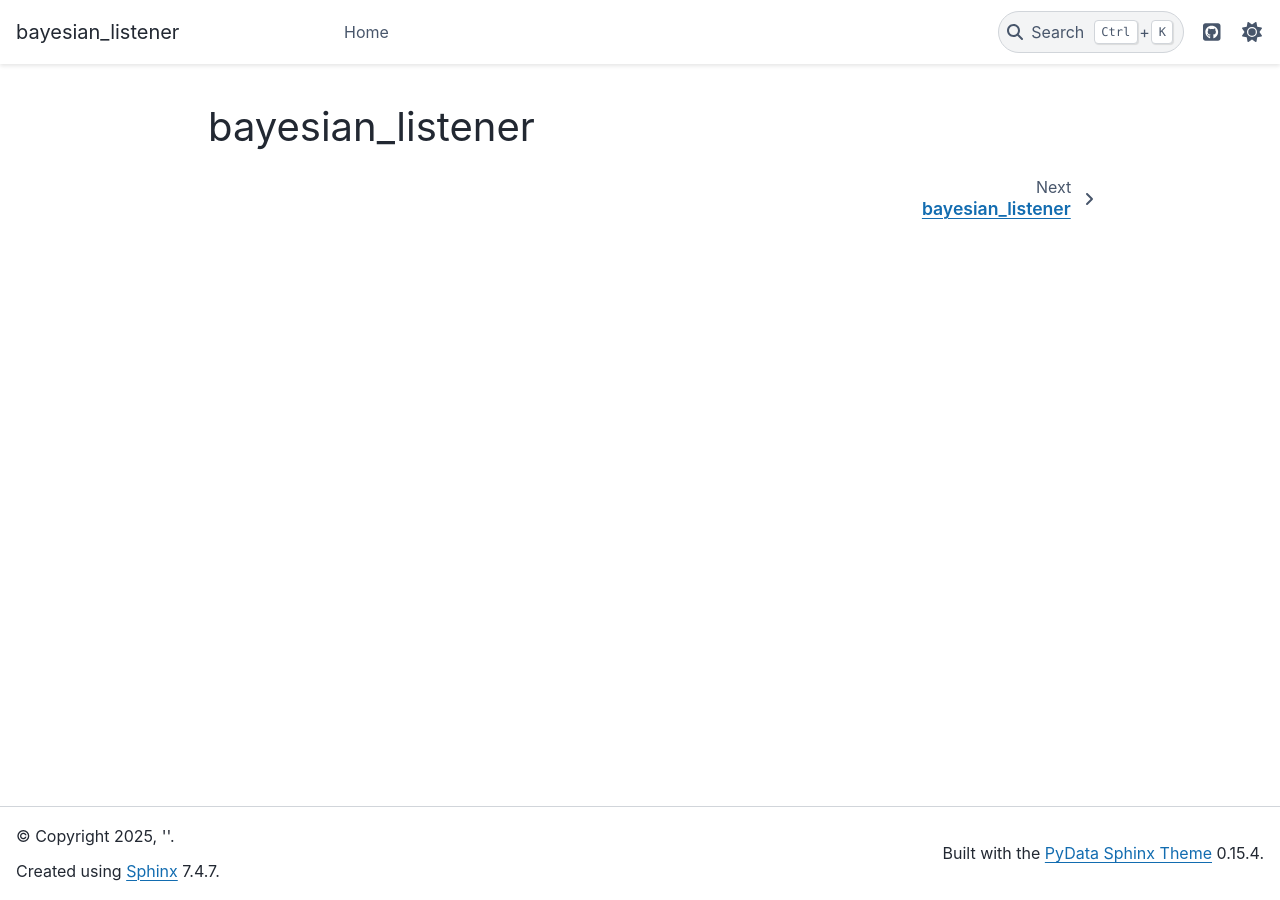
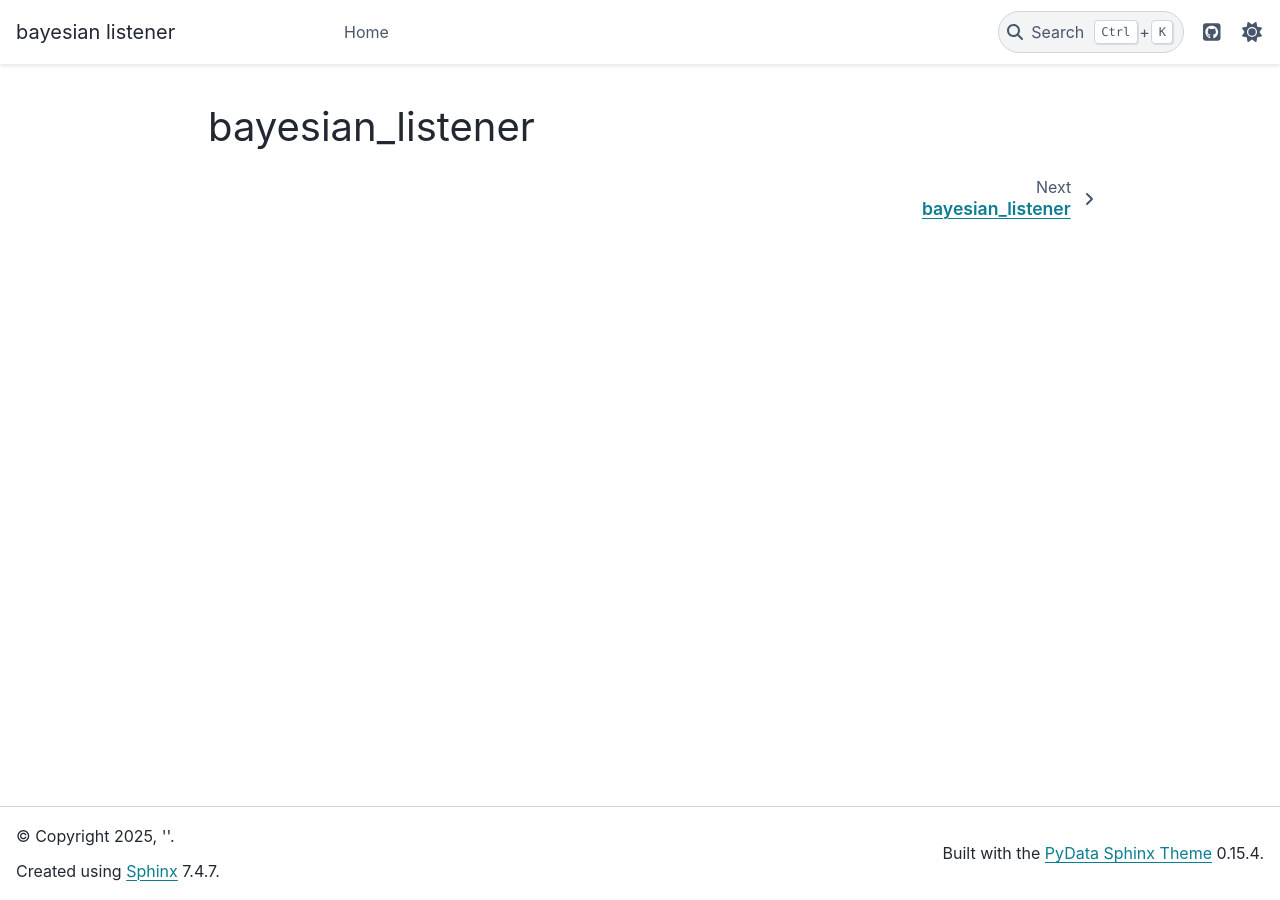
Before and after one commit to robaru/bayesian_listener, a Sphinx documentation site: the page built from docs/index.rst, in a window 1280 px wide. Built offline with Sphinx 7.4.7 and the PyData theme 0.15.4, drawn with Linux system fonts in a browser that asks for light colours.

Commit message:
remove pyfar blue and intersphinx mapping

```diff
--- a/docs/_static/css/custom.css
+++ b/docs/_static/css/custom.css
@@ -1,11 +1,3 @@
-
-html[data-theme="light"] {
-    --pst-color-primary: #126CB0; /* pyfar blue as primary color */
-}
-
-html[data-theme="dark"] {
-    --pst-color-primary: #126CB0; /* pyfar blue as primary color */
-}
 html {
     --pst-icon-external-link: "";
 }
--- a/docs/conf.py
+++ b/docs/conf.py
@@ -96,7 +96,6 @@
     'numpy': ('https://numpy.org/doc/stable/', None),
     'scipy': ('https://docs.scipy.org/doc/scipy/', None),
     'matplotlib': ('https://matplotlib.org/stable/', None),
-    'pyfar': ('https://pyfar.readthedocs.io/en/stable/', None),
     }
 
 # -- Options for HTML output -------------------------------------------------
@@ -107,7 +106,7 @@
 html_css_files = ['css/custom.css']
 html_js_files = ['js/custom.js']
 #html_logo = ''
-html_title = "bayesian_listener"
+html_title = "bayesian listener"
 html_favicon = '_static/favicon.ico'
 
 # -- HTML theme options
```
